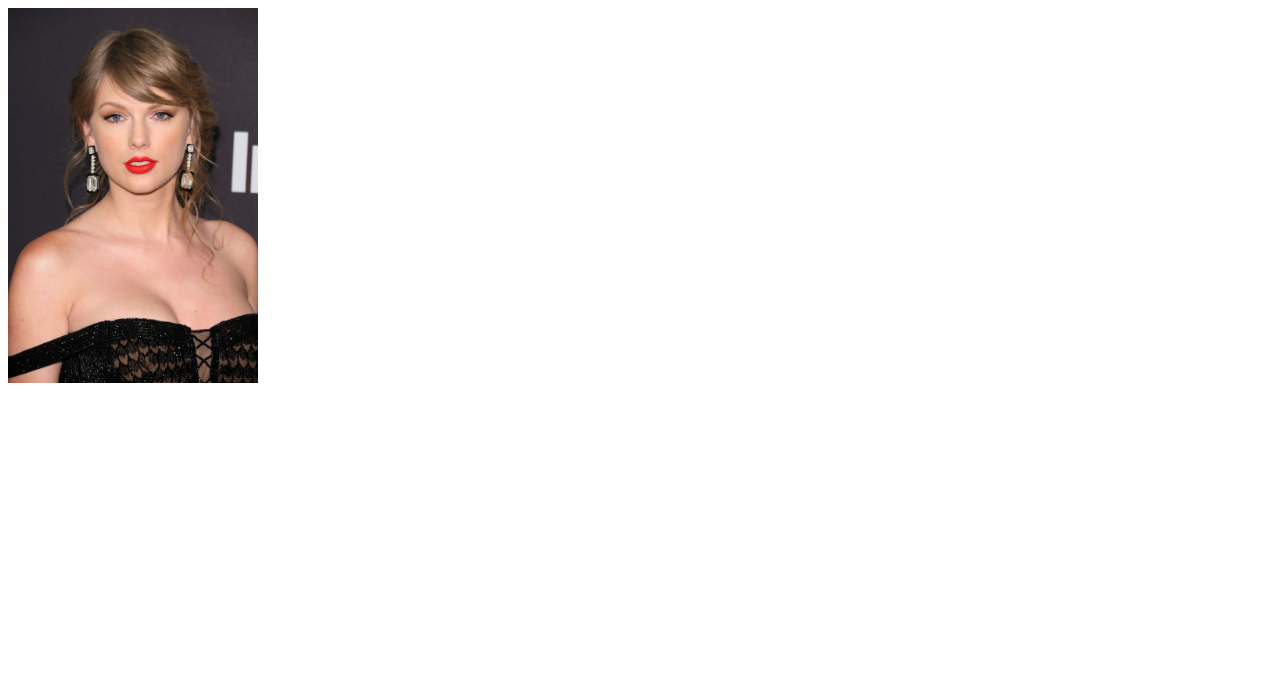
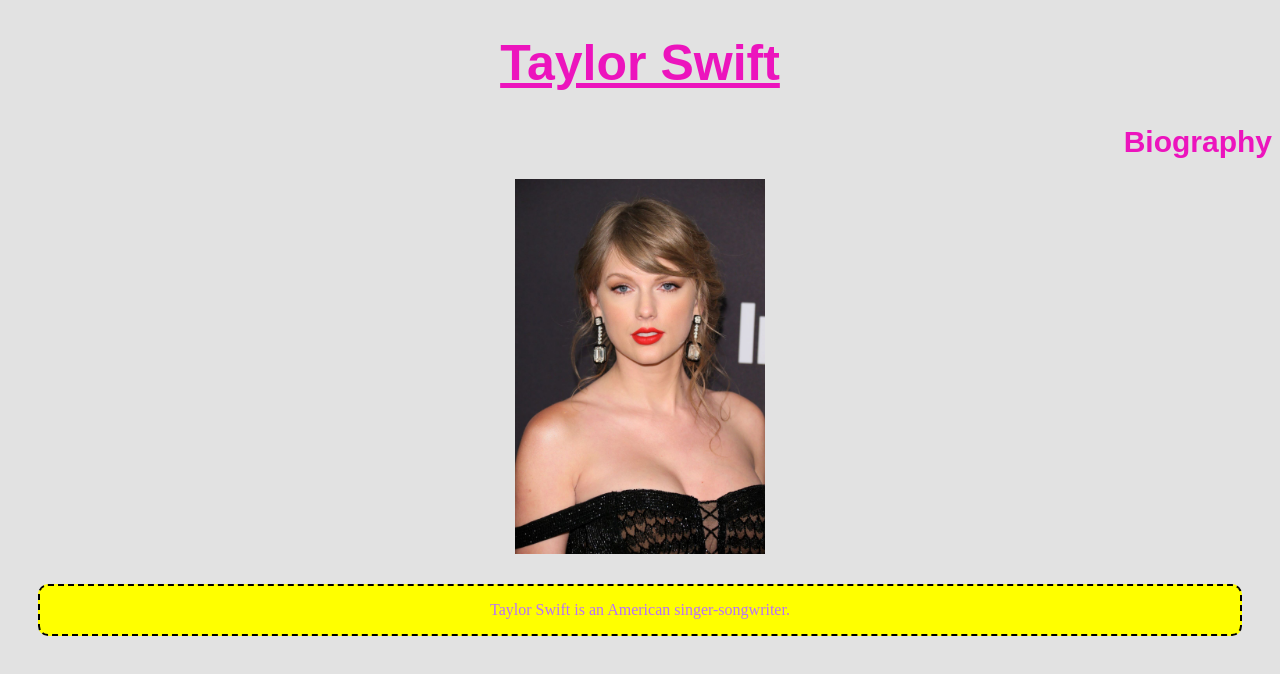
Before and after one commit to chinyenleng/chinyenleng.github.io, a plain HTML site: page week2/test.html in a window 1280 px wide. Drawn offline with Linux system fonts and the light colour scheme.

Commit message:
feat: add features

```diff
--- a/week2/test.html
+++ b/week2/test.html
@@ -6,10 +6,51 @@
     <meta name="viewport" content="width=device-width, initial-scale=1.0">
     <title>Document</title>
 </head>
+<style>
+    body {
+        background-color: rgb(226, 226, 226);
+    }
+
+    h1 {
+        color: rgb(236, 20, 189);
+        font-family: Arial, sans-serif;
+        text-align: center;
+        text-decoration: underline;
+        font-size: 50px
+    }
+
+    h1.nounderline {
+        text-decoration: none;
+        text-align: right;
+        font-size: 30px
+    }
+
+    p {
+        color: rgb(185, 113, 252);
+        background-color: rgb(255, 255, 0);
+        border: 2px dashed black;
+        border-radius: 10px;
+        padding: 15px;
+        margin: 30px;
+        font-family: serif;
+        text-align: center;
+    }
+
+    img {
+        margin: auto;
+        /*Center the image horizontally*/
+        display: block;
+        /* make the image to non sharing spacing */
+        margin-bottom: 20px;
+        /*Add some space below the image*/
+    }
+</style>
 
 <body>
+    <h1>Taylor Swift</h1>
+    <h1 class="nounderline">Biography</h1>
     <img src="image/Taylor Swift.jpg" width="250" alt="Taylor Swift">
-
+    <p>Taylor Swift is an American singer-songwriter.</p>
 </body>
 
 </html>
```
Also changed, not shown: week2/exe1.html (added), week2/exe2.html (added), week2/exe3.html (added).
